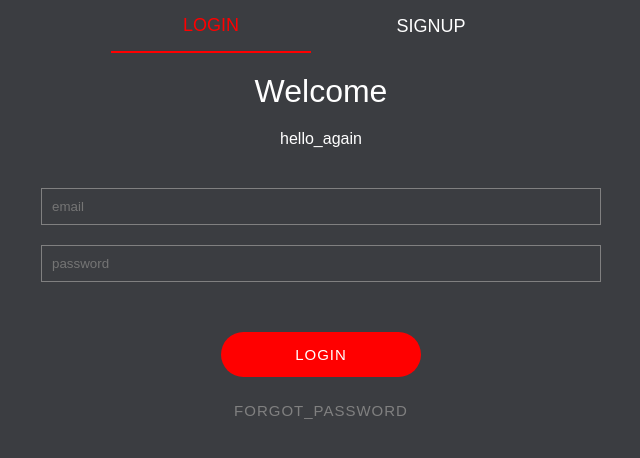
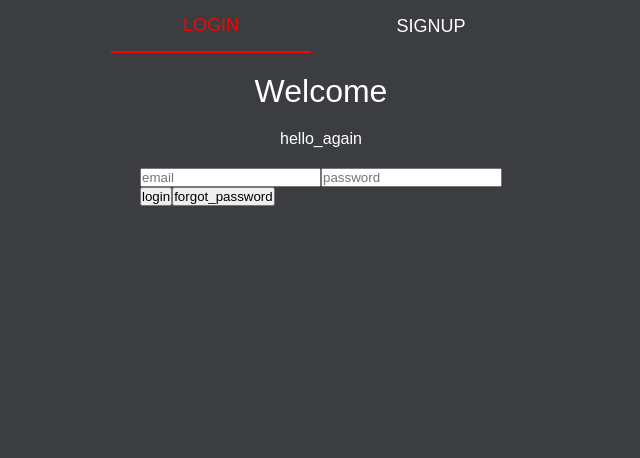
Before and after one commit to HaurSev/Curriculum, a React (Vite) app: page /auth/login in a window 1280 px wide. Shown: the top 458 px of the page, without its empty margins (319-959 px from the left). Built offline with nearby package versions, Linux system fonts and the light colour scheme; what i18next-resources-to-backend would draw is missing.

Commit message:
fix: rename style for form

```diff
--- a/src/modules/LoginForm/LoginForm.css
+++ b/src/modules/LoginForm/LoginForm.css
@@ -1,50 +1,52 @@
-.loginForm {
+.authForm {
   display: flex;
   flex-direction: column;
   padding: 20px;
   width: 600px;
   gap: 20px;
 }
-.loginForm input {
+.authForm input {
   width: 100%;
   padding: 10px;
   border: 1px solid grey;
   background: transparent;
+  color: grey;
 }
-
-.loginForm input:hover {
+.authForm input:hover {
   background: rgba(75, 75, 75, 0.413);
   transition: 0.4s ease;
 }
 
-.loginForm input:focus {
-  border: 2px solid var(--active-color);
+.authForm input:focus,
+.authForm input:active {
+  border: 2px solid var(--active-color) !important;
+  color: white;
 }
 
-.loginForm button:first-child {
+.authForm button:first-child {
   background: var(--active-color);
   width: 200px;
   height: 45px;
   border-radius: 25px;
   color: var(--def-text-color);
 }
-.loginForm button:first-child:hover {
+.authForm button:first-child:hover {
   background: rgb(191, 1, 1);
   transition: 0.4s ease;
-
 }
-.loginForm > div {
+.authForm > div {
   display: flex;
   flex-direction: column;
   align-items: center;
   margin-top: 30px;
   gap: 25px;
 }
-.loginForm button {
+.authForm button {
   background: transparent;
   border: none;
   font-size: 15px;
   color: grey;
-  text-transform: uppercase;cursor: pointer;
+  text-transform: uppercase;
+  cursor: pointer;
   letter-spacing: 1px;
 }
```
